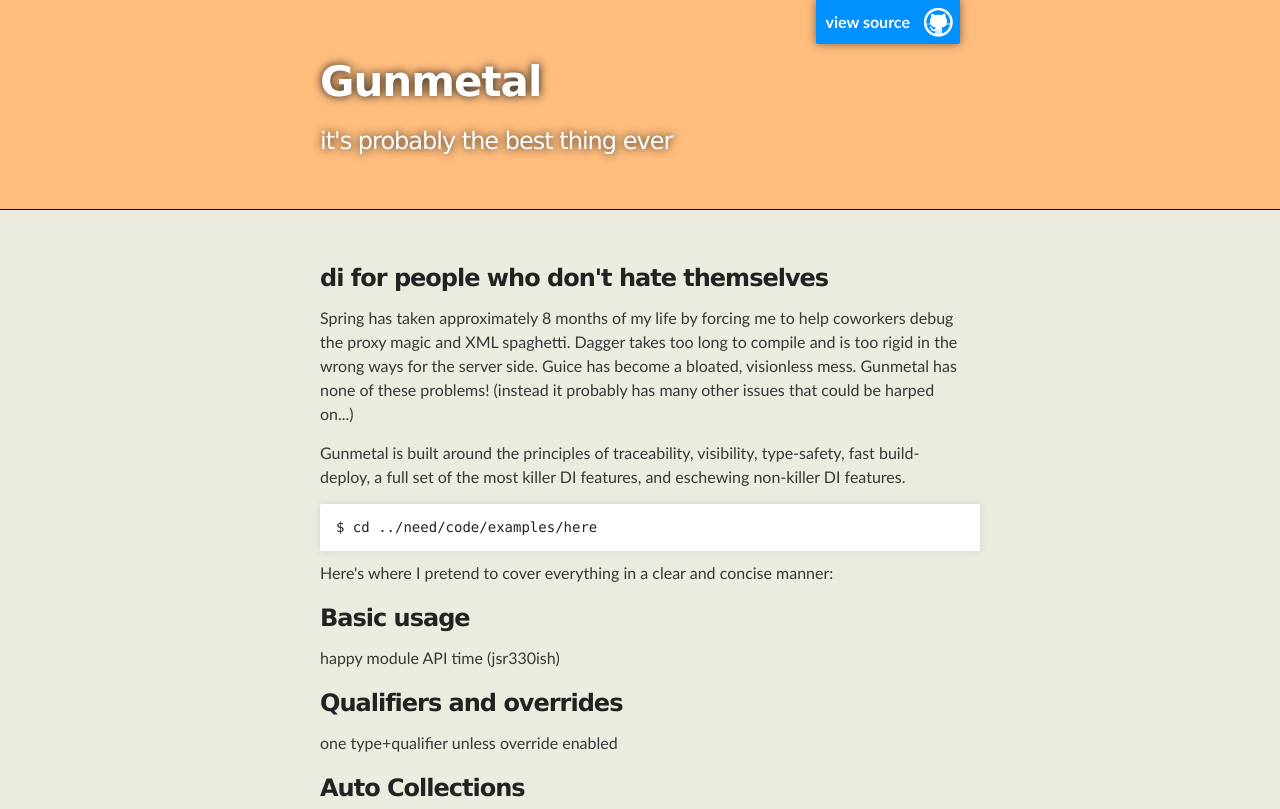
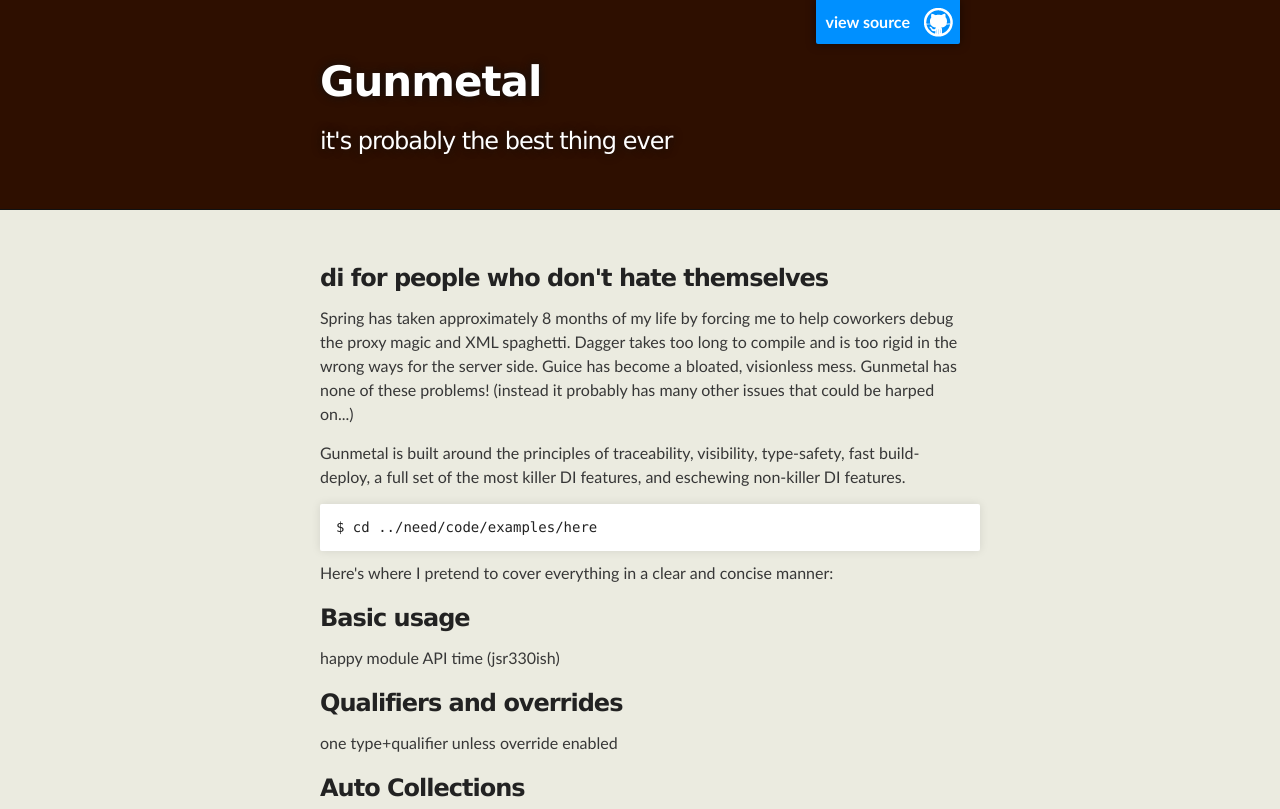
Before and after one commit to gunmetal/gunmetal, a plain HTML site: page index.html in a window 1280 px wide. Shown: the top 809 px of the page. Drawn offline with Linux system fonts and the light colour scheme.

Commit message:
Update stylesheet.css

```diff
--- a/stylesheets/stylesheet.css
+++ b/stylesheets/stylesheet.css
@@ -285,7 +285,7 @@
 }
 
 #header_wrap {
-  background: #FFBD7D;
+  background: #2E0F00;
 }
 
 #header_wrap .inner {
```
